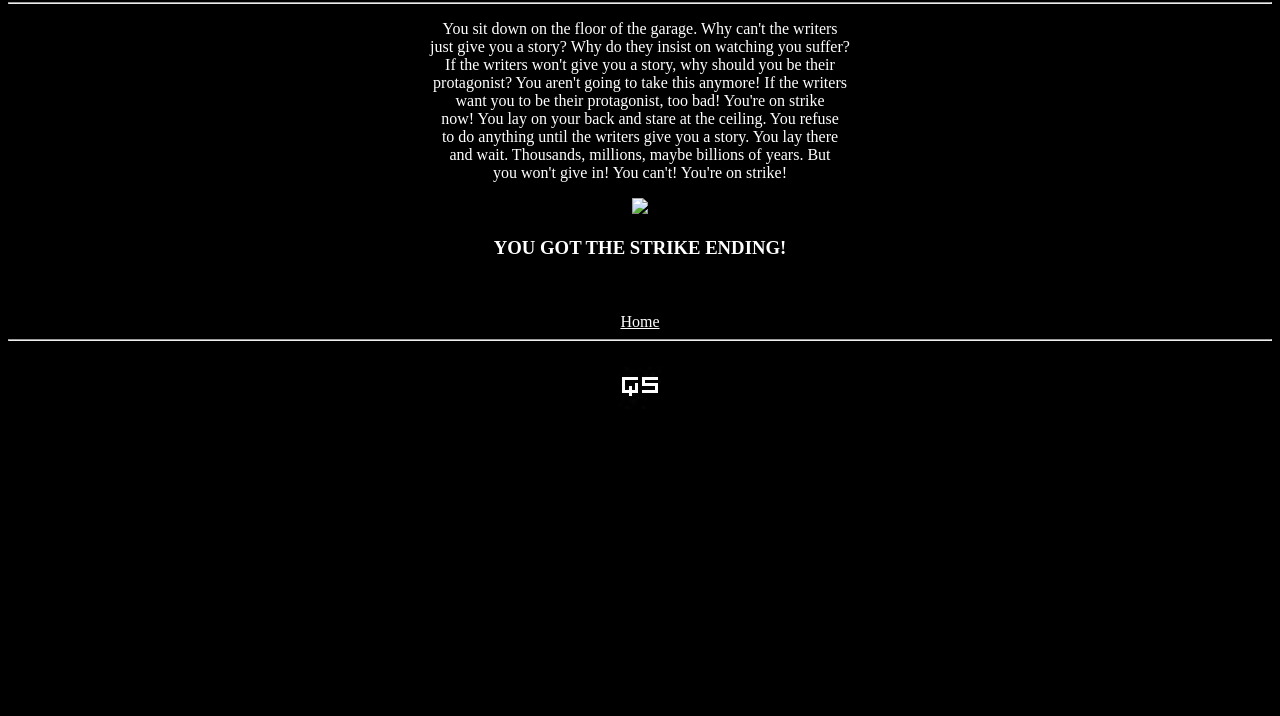
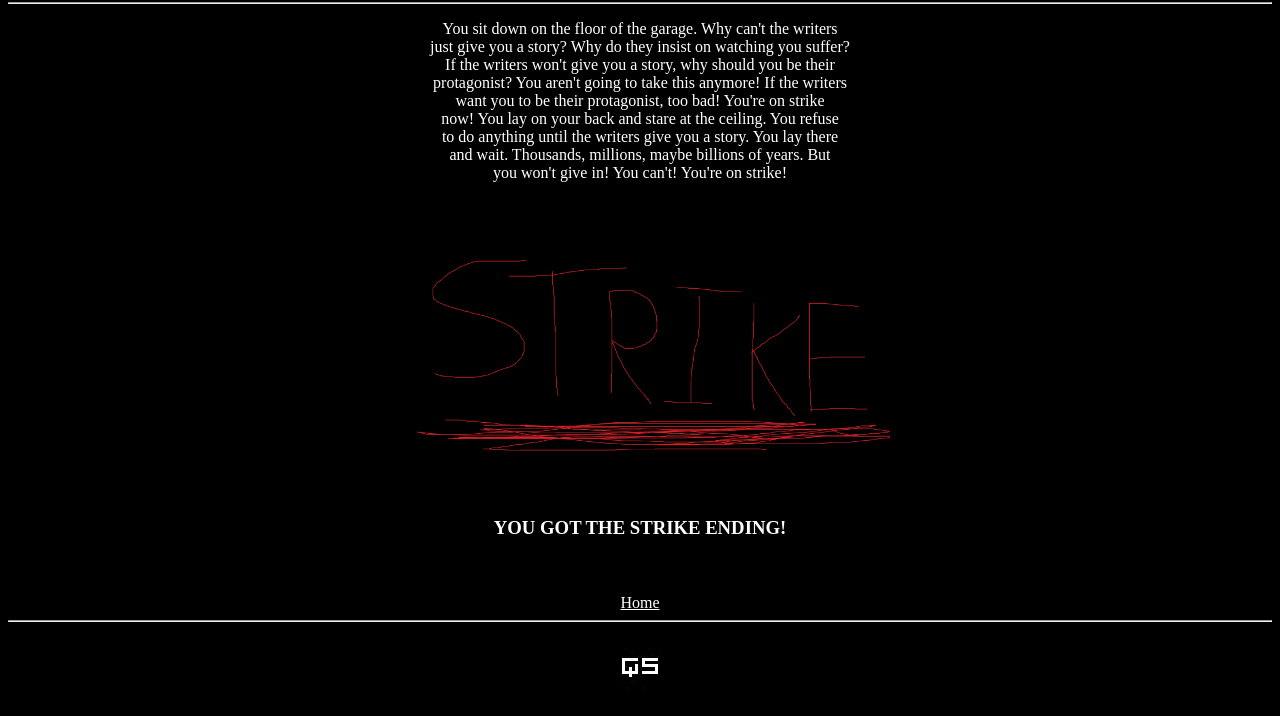
Before and after one commit to QuantumGlitchSoftware/QGsoftware, a plain HTML site: page Games/protagonist/Start/wake/garage/strike.html in a window 1280 px wide. Shown: the part 78-794 px from the top of the page. Drawn offline with Linux system fonts and the light colour scheme; files whose address does not match are found by name.

Commit message:
Update strike.html

```diff
--- a/Games/protagonist/Start/wake/garage/strike.html
+++ b/Games/protagonist/Start/wake/garage/strike.html
@@ -46,7 +46,7 @@
 		you won't give in! You can't! You're on strike!</p>
 
 		<!--Image-->
-		<img src="textures/Start.JPG">
+		<img src="strike.jpeg" width="500px">
 
 		<h3>YOU GOT THE STRIKE ENDING!</h3>
 
```
